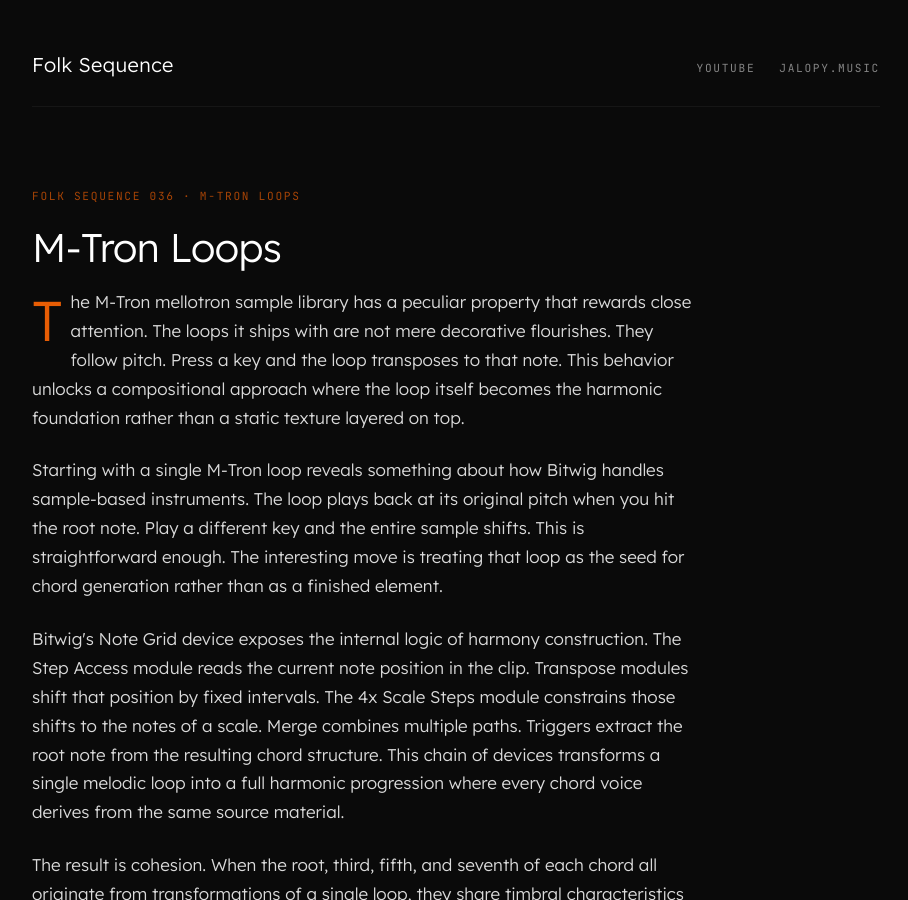
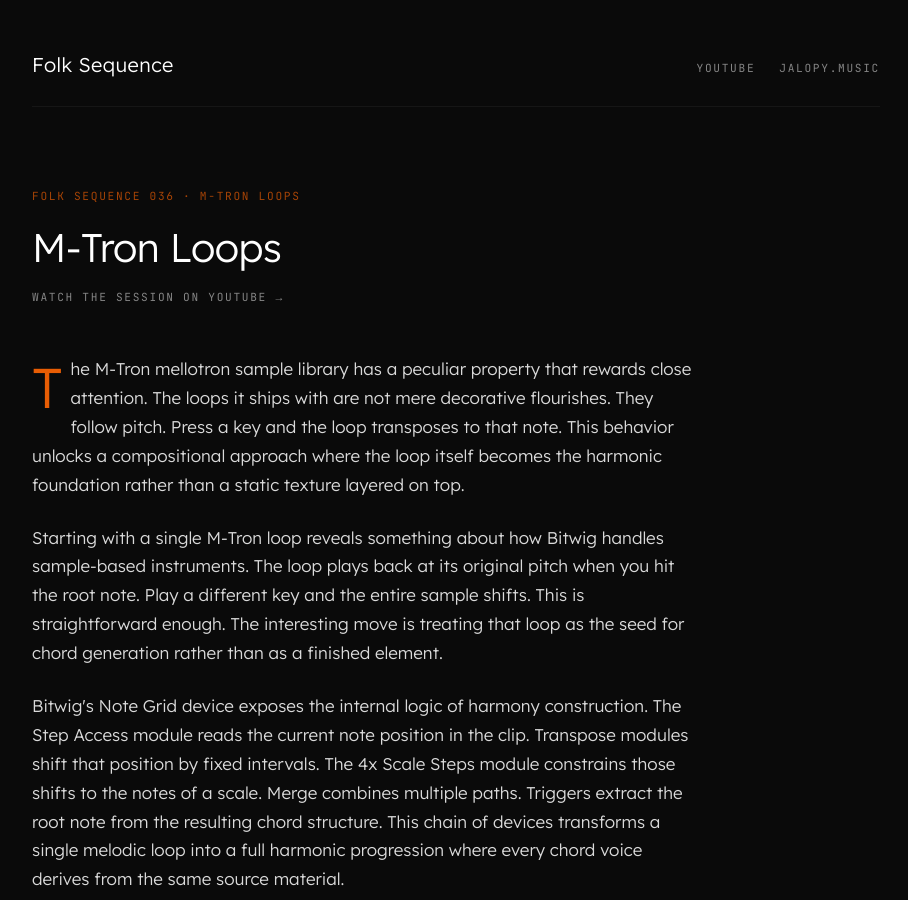
Before and after one commit to folk-sequence/folk-sequence.github.io, a Jekyll site: the page built from 036-m-tron-loops.md, in a window 1280 px wide and 900 px high. Shown: the whole window, without its empty margins (184-1092 px from the left). Built offline with Jekyll 4.4.1, drawn with Linux system fonts in a browser that asks for light colours; part of the change alters nothing that is shown.

Commit message:
Add YouTube link to 036-m-tron-loops.md

```diff
--- a/036-m-tron-loops.md
+++ b/036-m-tron-loops.md
@@ -4,6 +4,7 @@ title: "M-Tron Loops"
 episode: "036"
 topic: "M-Tron Loops"
 description: "M-Tron Loops — companion essay for Folk Sequence 036"
+youtube: "https://youtu.be/JapTbWv55Ys"
 ---
 
 The M-Tron mellotron sample library has a peculiar property that rewards close attention. The loops it ships with are not mere decorative flourishes. They follow pitch. Press a key and the loop transposes to that note. This behavior unlocks a compositional approach where the loop itself becomes the harmonic foundation rather than a static texture layered on top.
```
